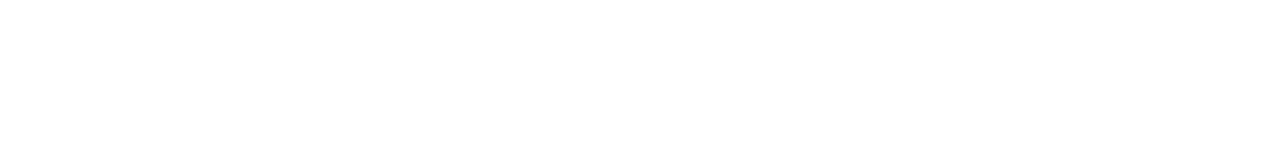
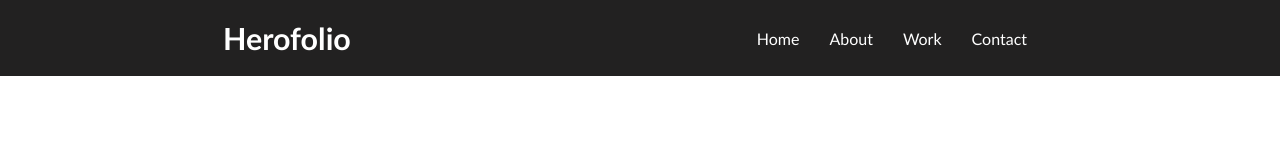
Before and after one commit to hr-safin/digital-website-ph, a plain HTML site: page index.html in a window 1280 px wide. Drawn offline with Linux system fonts and the light colour scheme.

Commit message:
second commit

```diff
--- a/index.html
+++ b/index.html
@@ -8,11 +8,27 @@
 </head>
 <body>
     <header>
+    <nav>
+        <div class="main-container">
+            <!-- Logo -->
+          <div class="logo">
+             <h3>Herofolio</h3>
+          </div>
+          <!-- Menus -->
+          <ul class="menu">
+            <li class="item">Home</li>
+            <li class="item">About</li>
+            <li class="item">Work</li>
+            <li class="item">Contact</li>
+          </ul>
+        </div>
+    </nav>
+    </header>
 
-    </header>
     <main>
 
     </main>
+
     <footer>
 
     </footer>
--- a/style.css
+++ b/style.css
@@ -1,4 +1,35 @@
 *{
     margin: 0;
     padding: 0;
+    font-family: 'Trebuchet MS', 'Lucida Sans Unicode', 'Lucida Grande', 'Lucida Sans', Arial, sans-serif;
 }
+
+.main-container{
+    display: flex;
+    justify-content: space-around;
+    padding: 20px;
+    align-items: center;
+    background-color: rgb(34, 33, 33);
+    color: white;
+}
+
+.logo{
+    font-size: 26px;
+    font-weight: bold;
+}
+
+.menu{
+    display: flex;
+    list-style: none;
+    justify-content: space-between;
+    font-size: 16px;
+
+
+}
+
+.item{
+    margin-right: 20px;
+    padding-right: 10px;
+    cursor: pointer;
+
+}
```
